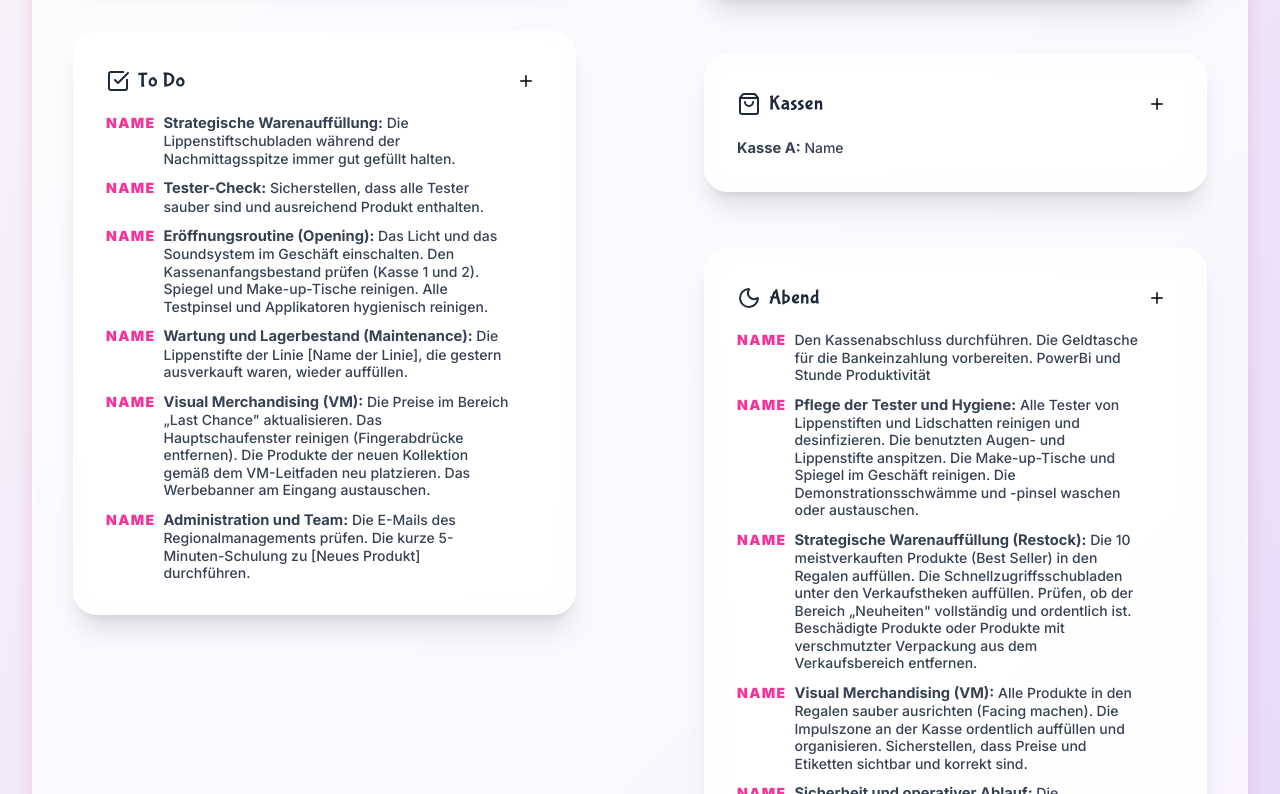
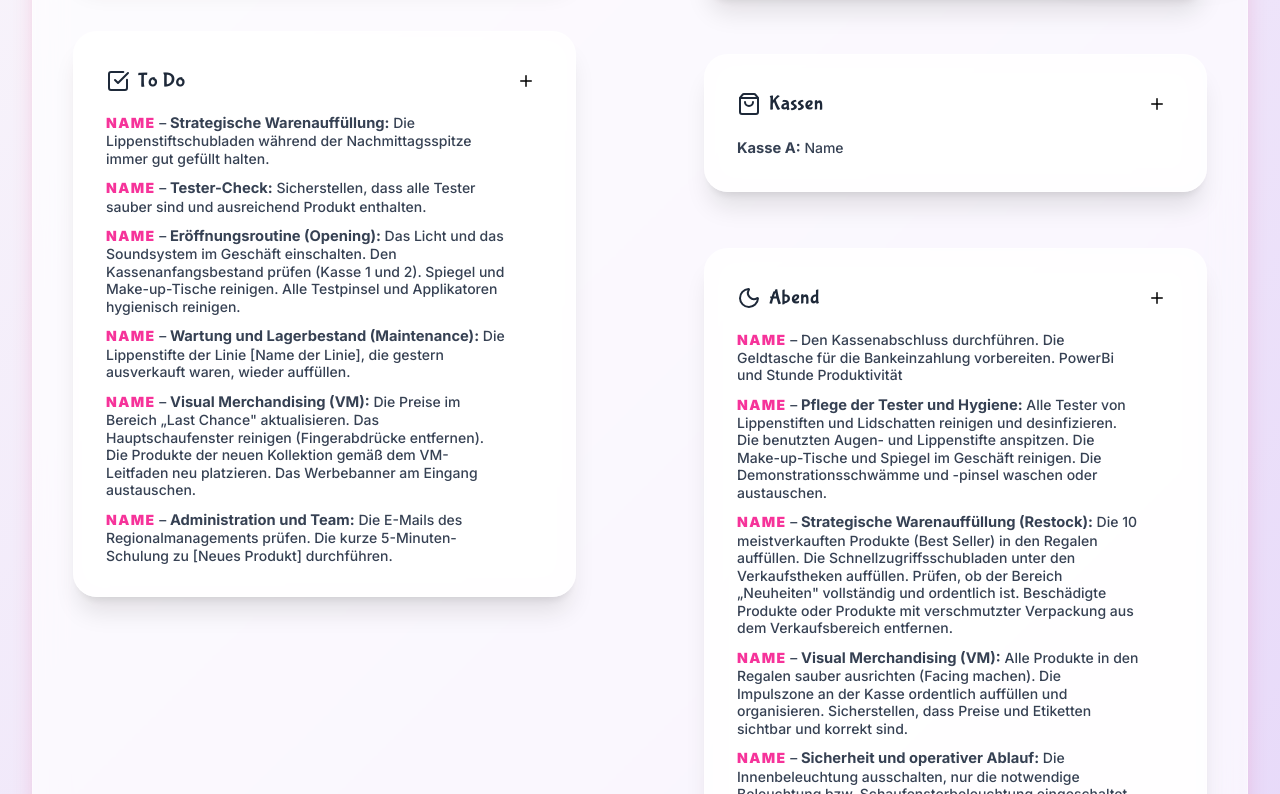
Before and after one commit to bribeirobr25/retail-store, a React (Vite) app: page / in a window 1280 px wide. Shown: the part 826-1620 px from the top of the page. Built offline with nearby package versions, Linux system fonts and the light colour scheme.

Commit message:
Fixing pdf generation

```diff
--- a/src/App.tsx
+++ b/src/App.tsx
@@ -51,8 +51,7 @@ import svgRabbit from '../images/svg/rabbit.svg';
 import svgPrinces from '../images/svg/princes.svg';
 
 interface TextItem { id: number; text: string; iconIndex?: number }
-interface TaskItem { id: number; name: string; task: string }
-type SectionItem = TextItem | TaskItem;
+type SectionItem = TextItem;
 
 type TeamIcon = { type: 'lucide'; icon: LucideIcon } | { type: 'svg'; src: string };
 
@@ -97,6 +96,7 @@ interface EditableInputProps {
   className?: string;
   placeholder?: string;
   formatPrefix?: boolean;
+  formatDash?: boolean;
 }
 
 interface SectionProps {
@@ -106,8 +106,9 @@ interface SectionProps {
   setItems: Dispatch<SetStateAction<SectionItem[]>>;
   placeholder: Partial<SectionItem>;
   color: string;
-  isTask?: boolean;
   isTeam?: boolean;
+  printColumns?: boolean;
+  formatDash?: boolean;
 }
 
 export default function App() {
@@ -125,51 +126,6 @@ export default function App() {
     { id: 7, text: 'Kommunikation zwischen den Schichten: Achtung: Die Schublade an Kasse 1 klemmt etwas.' },
     { id: 8, text: 'Kurzes Training: Technischer Tipp: Die neue Mascara sollte in Zickzack-Bewegungen aufgetragen werden, um mehr Volumen zu erzielen.' },
   ]);
-  useEffect(() => {
-    // A4 portrait: 210x297mm. @page margin: 0, wrapper padding: 10mm each side.
-    // Full page at 96dpi: 210/25.4*96 ≈ 793px, 297/25.4*96 ≈ 1123px
-    // Content area (minus 10mm padding each side): 190/25.4*96 ≈ 718px, 277/25.4*96 ≈ 1047px
-    const A4_CONTENT_WIDTH = 718;
-    const A4_CONTENT_HEIGHT = 1047;
-
-    const handleBeforePrint = () => {
-      const container = document.querySelector('.print-container') as HTMLElement;
-      if (!container) return;
-
-      // Reset zoom to measure natural height
-      container.style.zoom = '1';
-
-      // Constrain to A4 width to get accurate print-layout height
-      document.documentElement.style.width = A4_CONTENT_WIDTH + 'px';
-      document.documentElement.style.overflow = 'visible';
-      const contentHeight = container.scrollHeight;
-      document.documentElement.style.width = '';
-      document.documentElement.style.overflow = '';
-
-      // Apply zoom only if content overflows the page
-      if (contentHeight > A4_CONTENT_HEIGHT) {
-        container.style.zoom = String(A4_CONTENT_HEIGHT / contentHeight);
-      } else {
-        container.style.zoom = '';
-      }
-    };
-
-    const handleAfterPrint = () => {
-      document.documentElement.style.width = '';
-      document.documentElement.style.overflow = '';
-      const container = document.querySelector('.print-container') as HTMLElement;
-      if (container) {
-        container.style.zoom = '';
-      }
-    };
-
-    window.addEventListener('beforeprint', handleBeforePrint);
-    window.addEventListener('afterprint', handleAfterPrint);
-    return () => {
-      window.removeEventListener('beforeprint', handleBeforePrint);
-      window.removeEventListener('afterprint', handleAfterPrint);
-    };
-  }, []);
 
   const formattedDate = new Date(rawDate + 'T12:00:00').toLocaleDateString('de-DE', {
     weekday: 'long',
@@ -212,21 +168,21 @@ export default function App() {
   ]);
   const [pausen, setPausen] = useState<SectionItem[]>([{ id: 1, text: 'Name: 12:00 - 13:00' }]);
   const [todo, setTodo] = useState<SectionItem[]>([
-    { id: 1, name: 'Name', task: 'Strategische Warenauffüllung: Die Lippenstiftschubladen während der Nachmittagsspitze immer gut gefüllt halten.' },
-    { id: 2, name: 'Name', task: 'Tester-Check: Sicherstellen, dass alle Tester sauber sind und ausreichend Produkt enthalten.' },
-    { id: 3, name: 'Name', task: 'Eröffnungsroutine (Opening): Das Licht und das Soundsystem im Geschäft einschalten. Den Kassenanfangsbestand prüfen (Kasse 1 und 2). Spiegel und Make-up-Tische reinigen. Alle Testpinsel und Applikatoren hygienisch reinigen.' },
-    { id: 4, name: 'Name', task: 'Wartung und Lagerbestand (Maintenance): Die Lippenstifte der Linie [Name der Linie], die gestern ausverkauft waren, wieder auffüllen.' },
-    { id: 5, name: 'Name', task: 'Visual Merchandising (VM): Die Preise im Bereich „Last Chance" aktualisieren. Das Hauptschaufenster reinigen (Fingerabdrücke entfernen). Die Produkte der neuen Kollektion gemäß dem VM-Leitfaden neu platzieren. Das Werbebanner am Eingang austauschen.' },
-    { id: 6, name: 'Name', task: 'Administration und Team: Die E-Mails des Regionalmanagements prüfen. Die kurze 5-Minuten-Schulung zu [Neues Produkt] durchführen.' },
+    { id: 1, text: 'Name – Strategische Warenauffüllung: Die Lippenstiftschubladen während der Nachmittagsspitze immer gut gefüllt halten.' },
+    { id: 2, text: 'Name – Tester-Check: Sicherstellen, dass alle Tester sauber sind und ausreichend Produkt enthalten.' },
+    { id: 3, text: 'Name – Eröffnungsroutine (Opening): Das Licht und das Soundsystem im Geschäft einschalten. Den Kassenanfangsbestand prüfen (Kasse 1 und 2). Spiegel und Make-up-Tische reinigen. Alle Testpinsel und Applikatoren hygienisch reinigen.' },
+    { id: 4, text: 'Name – Wartung und Lagerbestand (Maintenance): Die Lippenstifte der Linie [Name der Linie], die gestern ausverkauft waren, wieder auffüllen.' },
+    { id: 5, text: 'Name – Visual Merchandising (VM): Die Preise im Bereich „Last Chance" aktualisieren. Das Hauptschaufenster reinigen (Fingerabdrücke entfernen). Die Produkte der neuen Kollektion gemäß dem VM-Leitfaden neu platzieren. Das Werbebanner am Eingang austauschen.' },
+    { id: 6, text: 'Name – Administration und Team: Die E-Mails des Regionalmanagements prüfen. Die kurze 5-Minuten-Schulung zu [Neues Produkt] durchführen.' },
   ]);
   const [kassen, setKassen] = useState<SectionItem[]>([{ id: 1, text: 'Kasse A: Name' }]);
   const [abend, setAbend] = useState<SectionItem[]>([
-    { id: 1, name: 'Name', task: 'Den Kassenabschluss durchführen. Die Geldtasche für die Bankeinzahlung vorbereiten. PowerBi und Stunde Produktivität' },
-    { id: 2, name: 'Name', task: 'Pflege der Tester und Hygiene: Alle Tester von Lippenstiften und Lidschatten reinigen und desinfizieren. Die benutzten Augen- und Lippenstifte anspitzen. Die Make-up-Tische und Spiegel im Geschäft reinigen. Die Demonstrationsschwämme und -pinsel waschen oder austauschen.' },
-    { id: 3, name: 'Name', task: 'Strategische Warenauffüllung (Restock): Die 10 meistverkauften Produkte (Best Seller) in den Regalen auffüllen. Die Schnellzugriffsschubladen unter den Verkaufstheken auffüllen. Prüfen, ob der Bereich „Neuheiten" vollständig und ordentlich ist. Beschädigte Produkte oder Produkte mit verschmutzter Verpackung aus dem Verkaufsbereich entfernen.' },
-    { id: 4, name: 'Name', task: 'Visual Merchandising (VM): Alle Produkte in den Regalen sauber ausrichten (Facing machen). Die Impulszone an der Kasse ordentlich auffüllen und organisieren. Sicherstellen, dass Preise und Etiketten sichtbar und korrekt sind.' },
-    { id: 5, name: 'Name', task: 'Sicherheit und operativer Ablauf: Die Innenbeleuchtung ausschalten, nur die notwendige Beleuchtung bzw. Schaufensterbeleuchtung eingeschaltet lassen. Prüfen, ob alle Lagerschubladen und Schränke abgeschlossen sind. Den Müll aus dem Geschäft und aus dem Pausenraum entsorgen. Die Alarmanlage aktivieren und die Haupteingangstür abschließen.' },
-    { id: 6, name: 'Name', task: 'Kommunikation (Handover): Eine Notiz für die Frühschichtleitung zu besonderen Vorkommnissen hinterlassen. Den finalen KPI des Tages festhalten, zum Beispiel: Wir haben das Ziel für den durchschnittlichen Bonwert erreicht!' },
+    { id: 1, text: 'Name – Den Kassenabschluss durchführen. Die Geldtasche für die Bankeinzahlung vorbereiten. PowerBi und Stunde Produktivität' },
+    { id: 2, text: 'Name – Pflege der Tester und Hygiene: Alle Tester von Lippenstiften und Lidschatten reinigen und desinfizieren. Die benutzten Augen- und Lippenstifte anspitzen. Die Make-up-Tische und Spiegel im Geschäft reinigen. Die Demonstrationsschwämme und -pinsel waschen oder austauschen.' },
+    { id: 3, text: 'Name – Strategische Warenauffüllung (Restock): Die 10 meistverkauften Produkte (Best Seller) in den Regalen auffüllen. Die Schnellzugriffsschubladen unter den Verkaufstheken auffüllen. Prüfen, ob der Bereich „Neuheiten" vollständig und ordentlich ist. Beschädigte Produkte oder Produkte mit verschmutzter Verpackung aus dem Verkaufsbereich entfernen.' },
+    { id: 4, text: 'Name – Visual Merchandising (VM): Alle Produkte in den Regalen sauber ausrichten (Facing machen). Die Impulszone an der Kasse ordentlich auffüllen und organisieren. Sicherstellen, dass Preise und Etiketten sichtbar und korrekt sind.' },
+    { id: 5, text: 'Name – Sicherheit und operativer Ablauf: Die Innenbeleuchtung ausschalten, nur die notwendige Beleuchtung bzw. Schaufensterbeleuchtung eingeschaltet lassen. Prüfen, ob alle Lagerschubladen und Schränke abgeschlossen sind. Den Müll aus dem Geschäft und aus dem Pausenraum entsorgen. Die Alarmanlage aktivieren und die Haupteingangstür abschließen.' },
+    { id: 6, text: 'Name – Kommunikation (Handover): Eine Notiz für die Frühschichtleitung zu besonderen Vorkommnissen hinterlassen. Den finalen KPI des Tages festhalten, zum Beispiel: Wir haben das Ziel für den durchschnittlichen Bonwert erreicht!' },
   ]);
 
   const addItem = (list: SectionItem[], setList: Dispatch<SetStateAction<SectionItem[]>>, placeholder: Partial<SectionItem>) => {
@@ -243,7 +199,7 @@ export default function App() {
   };
 
 
-  const EditableInput = ({ value, onSave, className, placeholder, formatPrefix = false }: EditableInputProps) => {
+  const EditableInput = ({ value, onSave, className, placeholder, formatPrefix = false, formatDash = false }: EditableInputProps) => {
     const [tempValue, setTempValue] = useState(value);
     const [isEditing, setIsEditing] = useState(false);
     const textareaRef = useRef<HTMLTextAreaElement>(null);
@@ -277,6 +233,42 @@ export default function App() {
     // Always render as <div> when not editing — avoids Chromium PDF textarea bug
     if (!isEditing) {
       const displayValue = tempValue || '';
+
+      // Format dash: "NAME – content" with NAME in pink uppercase bold
+      if (formatDash) {
+        const dashIndex = displayValue.indexOf(' – ');
+        const hasDash = dashIndex > 0;
+        return (
+          <div
+            onClick={() => setIsEditing(true)}
+            className={`${className} cursor-text leading-tight whitespace-pre-wrap`}
+          >
+            {hasDash ? (
+              <>
+                <span className="font-black text-pink-500 uppercase tracking-widest">{displayValue.slice(0, dashIndex)}</span>
+                <span> – </span>
+                {(() => {
+                  const content = displayValue.slice(dashIndex + 3);
+                  const colonIdx = content.indexOf(':');
+                  if (colonIdx > 0) {
+                    return (
+                      <>
+                        <span className="font-bold" style={{ fontSize: '1.05em' }}>{content.slice(0, colonIdx + 1)}</span>
+                        {content.slice(colonIdx + 1)}
+                      </>
+                    );
+                  }
+                  return content;
+                })()}
+              </>
+            ) : (
+              displayValue || <span className="text-gray-400">{placeholder}</span>
+            )}
+          </div>
+        );
+      }
+
+      // Format prefix: "Label: content" with label in bold
       const colonIndex = displayValue.indexOf(':');
       const hasPrefix = formatPrefix && colonIndex > 0;
       return (
@@ -310,7 +302,7 @@ export default function App() {
     );
   };
 
-  const Section = ({ title, icon: Icon, items, setItems, placeholder, color, isTask = false, isTeam = false }: SectionProps) => (
+  const Section = ({ title, icon: Icon, items, setItems, placeholder, color, isTeam = false, printColumns = false, formatDash = false }: SectionProps) => (
     <motion.section
       initial={{ opacity: 0, y: 20 }}
       animate={{ opacity: 1, y: 0 }}
@@ -328,7 +320,7 @@ export default function App() {
           <Plus size={18} />
         </button>
       </div>
-      <div className={`${isTeam ? 'flex flex-wrap gap-3' : 'space-y-3'}`}>
+      <div className={`${isTeam ? 'flex flex-wrap gap-3' : 'space-y-3'} ${printColumns ? 'print-columns' : ''}`}>
         <AnimatePresence>
           {items.map((item) => (
             <motion.div
@@ -339,7 +331,7 @@ export default function App() {
               className={`flex items-center gap-3 group/item relative ${isTeam ? 'bg-white/50 p-2 rounded-xl border border-white/50 shadow-sm min-w-30' : ''}`}
             >
               {isTeam && (() => {
-                const idx = 'iconIndex' in item && typeof item.iconIndex === 'number' ? item.iconIndex : 0;
+                const idx = typeof item.iconIndex === 'number' ? item.iconIndex : 0;
                 const teamIcon = TEAM_ICONS[idx % TEAM_ICONS.length];
                 return (
                   <div className="w-8 h-8 rounded-full bg-pink-100 flex items-center justify-center text-pink-500 overflow-hidden">
@@ -352,30 +344,13 @@ export default function App() {
                 );
               })()}
 
-              {isTask && 'name' in item ? (
-                <div className="flex flex-1 gap-2 task-name-row">
-                  <EditableInput
-                    placeholder="Nome"
-                    value={item.name}
-                    onSave={(val: string) => updateItem(items, setItems, item.id, 'name', val)}
-                    className="shrink-0 bg-transparent border-none p-0 text-sm font-black text-pink-500 uppercase tracking-widest focus:ring-0"
-                  />
-                  <EditableInput
-                    placeholder="Tarefa"
-                    value={item.task}
-                    onSave={(val: string) => updateItem(items, setItems, item.id, 'task', val)}
-                    className="flex-1 bg-transparent border-none p-0 text-sm font-medium focus:ring-0 text-gray-700"
-                    formatPrefix
-                  />
-                </div>
-              ) : 'text' in item ? (
-                <EditableInput
-                  value={item.text}
-                  onSave={(val: string) => updateItem(items, setItems, item.id, 'text', val)}
-                  className="flex-1 bg-transparent border-none p-0 text-sm font-medium focus:ring-0 text-gray-700"
-                  formatPrefix={!isTeam}
-                />
-              ) : null}
+              <EditableInput
+                value={item.text}
+                onSave={(val: string) => updateItem(items, setItems, item.id, 'text', val)}
+                className="flex-1 bg-transparent border-none p-0 text-sm font-medium focus:ring-0 text-gray-700"
+                formatPrefix={!isTeam && !formatDash}
+                formatDash={formatDash}
+              />
 
               <button
                 onClick={() => removeItem(items, setItems, item.id)}
@@ -547,6 +522,7 @@ export default function App() {
                 setItems={setPausen}
                 placeholder={{ text: 'Name: 13:00 - 14:00' }}
                 color="border-pink-200"
+                printColumns
               />
             </div>
 
@@ -556,9 +532,9 @@ export default function App() {
                 icon={CheckSquare}
                 items={todo}
                 setItems={setTodo}
-                placeholder={{ name: 'Name', task: 'Task' }}
+                placeholder={{ text: 'Name – Task' }}
                 color="border-blue-200"
-                isTask={true}
+                formatDash
               />
             </div>
           </div>
@@ -584,6 +560,7 @@ export default function App() {
                 setItems={setKassen}
                 placeholder={{ text: 'Kasse A/B: Name' }}
                 color="border-purple-200"
+                printColumns
               />
             </div>
 
@@ -593,9 +570,9 @@ export default function App() {
                 icon={Moon}
                 items={abend}
                 setItems={setAbend}
-                placeholder={{ name: 'Name', task: 'Task' }}
+                placeholder={{ text: 'Name – Task' }}
                 color="border-indigo-200"
-                isTask={true}
+                formatDash
               />
             </div>
 
```
Also changed, not shown: src/index.css (+42 -45 lines), 1 other file (tests, documents, lock files or other folders).
